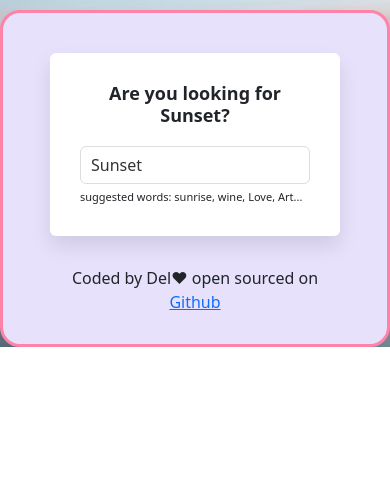
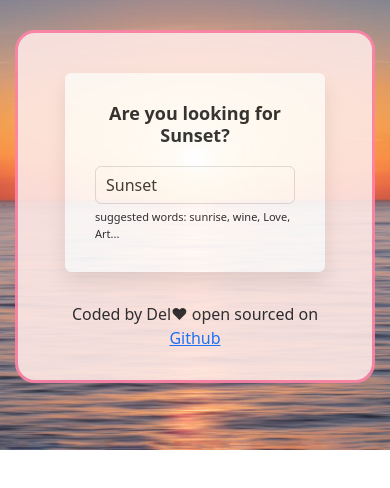
Before and after one commit to Mittensdlara/Dictionary-app, a React (Create React App) app: page / in a window 390 px wide. Shown: the top 488 px of the page. Built offline with nearby package versions, Linux system fonts and the light colour scheme; no server answers.

Commit message:
Displaying some photos of the certain word

```diff
--- a/src/App.css
+++ b/src/App.css
@@ -1,20 +1,21 @@
 .App {
 
-  background-color: #e7e1fc;
+  background-color: #fde8e5;
+  opacity: 0.9;
   border: 3px solid #FE83A8;
   border-radius: 20px;
   max-width: 800px;
-  margin: auto;
+  margin: 0 auto;
+  margin-top: 30px;
+  margin-bottom: 30px;
   padding-top: 10px;
-  margin-top: 10px;
   padding-left: 35px;
   padding-right: 35px;
 
   }
   @media only screen and (max-width: 600px) {
     .App {
-        background-color: #e7e1fc;
-        max-width: 550px;
+        max-width: 360px;
     }
 
   }
--- a/src/Dictionary.js
+++ b/src/Dictionary.js
@@ -2,12 +2,13 @@ import React, { useState } from "react";
 import axios from "axios";
 import Results from "./Results";
 import "./Dictionary.css";
+import Photos from "./Photos";
 
 export default function Dictionary(props) {
   let [keyword, setKeyword] = useState(props.defaultKeyword);
   let [results, setResults] = useState(null);
   let [loaded, setLoaded] = useState(false);
-
+  let [photos, setPhotos] = useState(null);
   function handleResponse(response) {
     setResults(response.data[0]);
   }
@@ -16,6 +17,17 @@ export default function Dictionary(props) {
     let apiUrl = `https://api.dictionaryapi.dev/api/v2/entries/en_US/${keyword}`;
     axios.get(apiUrl).then(handleResponse);
   }
+
+  function handlePexelsResponse(response) {
+    setPhotos(response.data.photos);
+  }
+
+  let pexelsApiKey = "563492ad6f917000010000019094af95ba984f7db14b6c525e97d1af";
+  let pexelsApiUrl = `https://api.pexels.com/v1/search?query=${keyword}&per_page=9`;
+  let headers = { Authorization: `Bearer ${pexelsApiKey}` };
+  axios.get(pexelsApiUrl, { headers: headers }).then(handlePexelsResponse);
+
+
 
   function handleSubmit(event) {
     event.preventDefault();
@@ -48,6 +60,7 @@ export default function Dictionary(props) {
           </div>
         </section>
         <Results results={results} />
+        <Photos photos={photos} />
       </div>
     );
   } else {
--- /dev/null
+++ b/src/Photos.css
@@ -0,0 +1,4 @@
+.Photos img {
+    border-radius: 4px;
+    margin-bottom: 20px;
+  }
--- /dev/null
+++ b/src/Photos.js
@@ -0,0 +1,24 @@
+import React from "react";
+import "./Photos.css"
+
+export default function Photos(props) {
+    if (props.photos) {
+        return (
+            <section className="Photos">
+                <div className="row">
+                  {props.photos.map(function (photo, index) {
+                      return (
+                          <div className="col-4" key={index}>
+                           <a href={photo.src.original} target="_blank" rel="noreferrer">
+                             <img href={photo.src.landscape} className="img-fluid" alt={props.keyword} />
+                            </a>
+                          </div>
+                      )
+                  })}
+                </div>
+            </section>
+        );
+    } else {
+        return null;
+    }
+}
--- a/src/index.css
+++ b/src/index.css
@@ -1,5 +1,5 @@
 body {
-  background-image: url("Sunset.jpg");
+  background-image: url("sunsetlight.jpeg");
   background-repeat: no-repeat;
   background-size: cover;
   background-position: center;
```
Also changed, not shown: src/Sunset.jpg (deleted), src/sunsetlight.jpeg (added).
